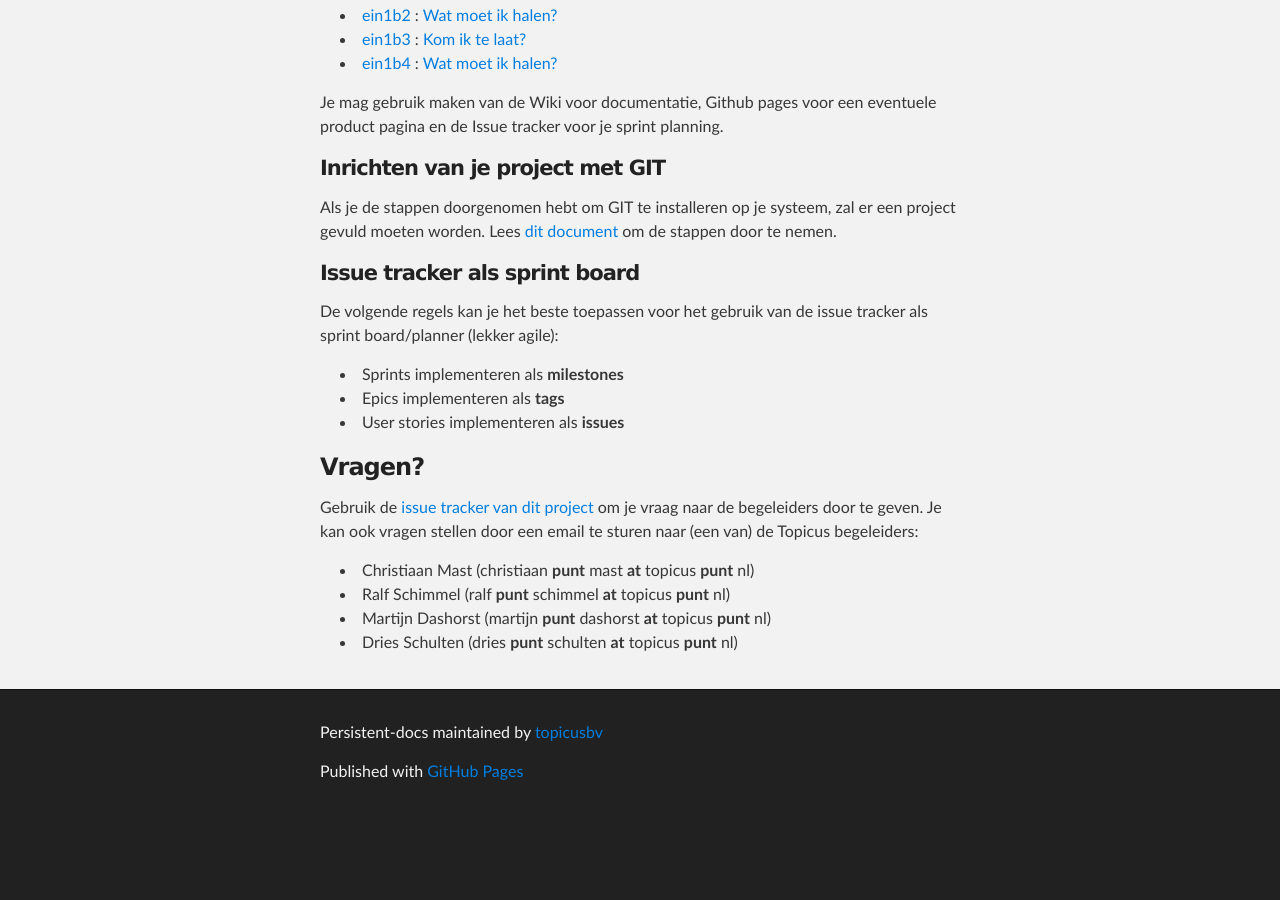
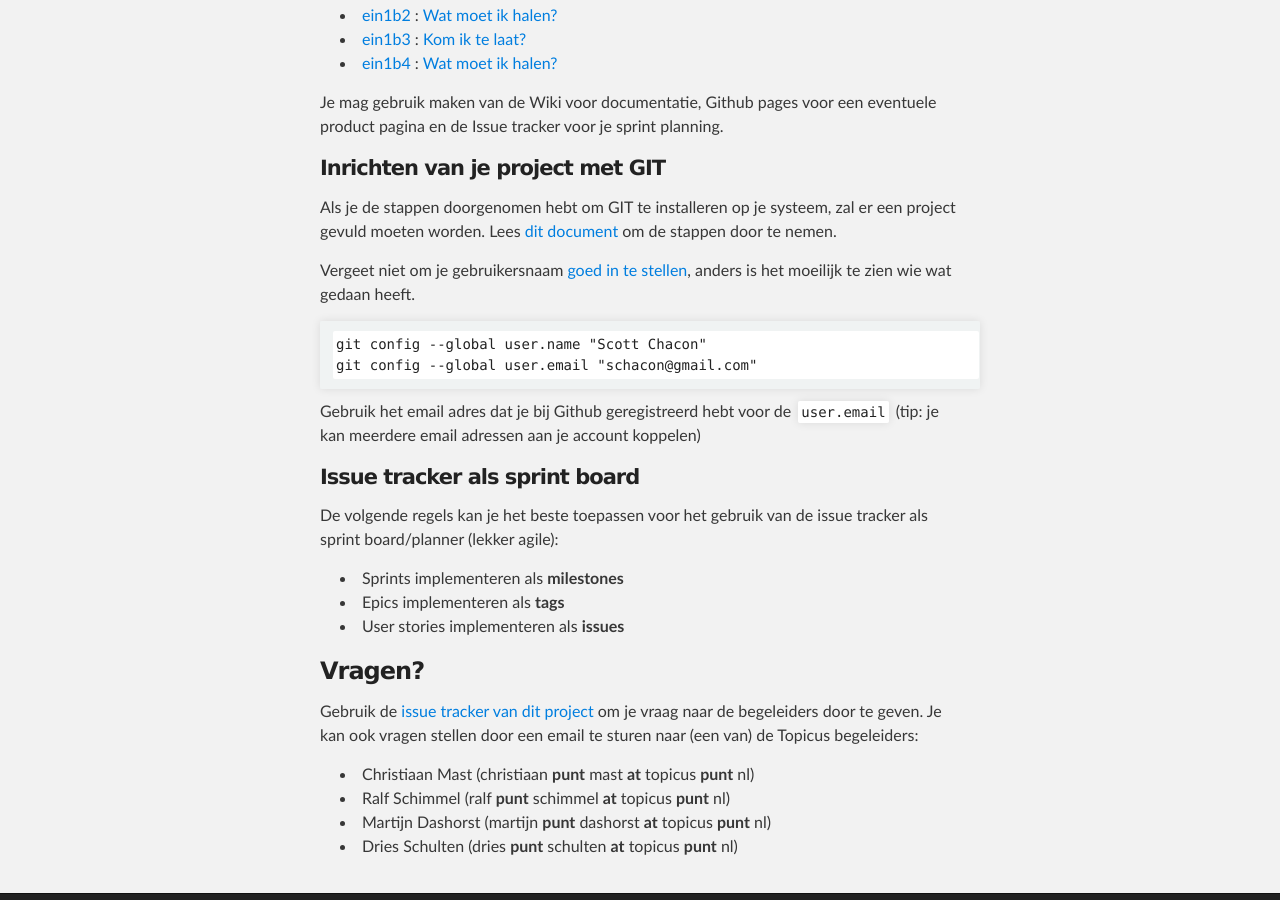
Before and after one commit to topicusbv/persistent-docs, a Jekyll site: the page built from index.md, in a window 1280 px wide and 900 px high, scrolled down 1128 px. Built offline with Jekyll 4.4.1, drawn with Linux system fonts in a browser that asks for light colours; before the commit the page ends 1946 px from its top, so only the background shows below that.

Commit message:
Username instellen toegevoegd

```diff
--- a/index.md
+++ b/index.md
@@ -54,6 +54,16 @@ Als je de stappen doorgenomen hebt om GIT te installeren op je systeem, zal
 er een project gevuld moeten worden. Lees [dit document](inrichting.html) om
 de stappen door te nemen.
 
+Vergeet niet om je gebruikersnaam [goed in te
+stellen](http://stackoverflow.com/questions/5007135/how-do-i-change-my-author-na
+me-on-github), anders is het moeilijk te zien wie wat gedaan heeft.
+
+	git config --global user.name "Scott Chacon"
+	git config --global user.email "schacon@gmail.com"
+
+Gebruik het email adres dat je bij Github geregistreerd hebt voor de
+`user.email` (tip: je kan meerdere email adressen aan je account koppelen)
+
 #### Issue tracker als sprint board ####
 
 De volgende regels kan je het beste toepassen voor het gebruik van de issue
```
